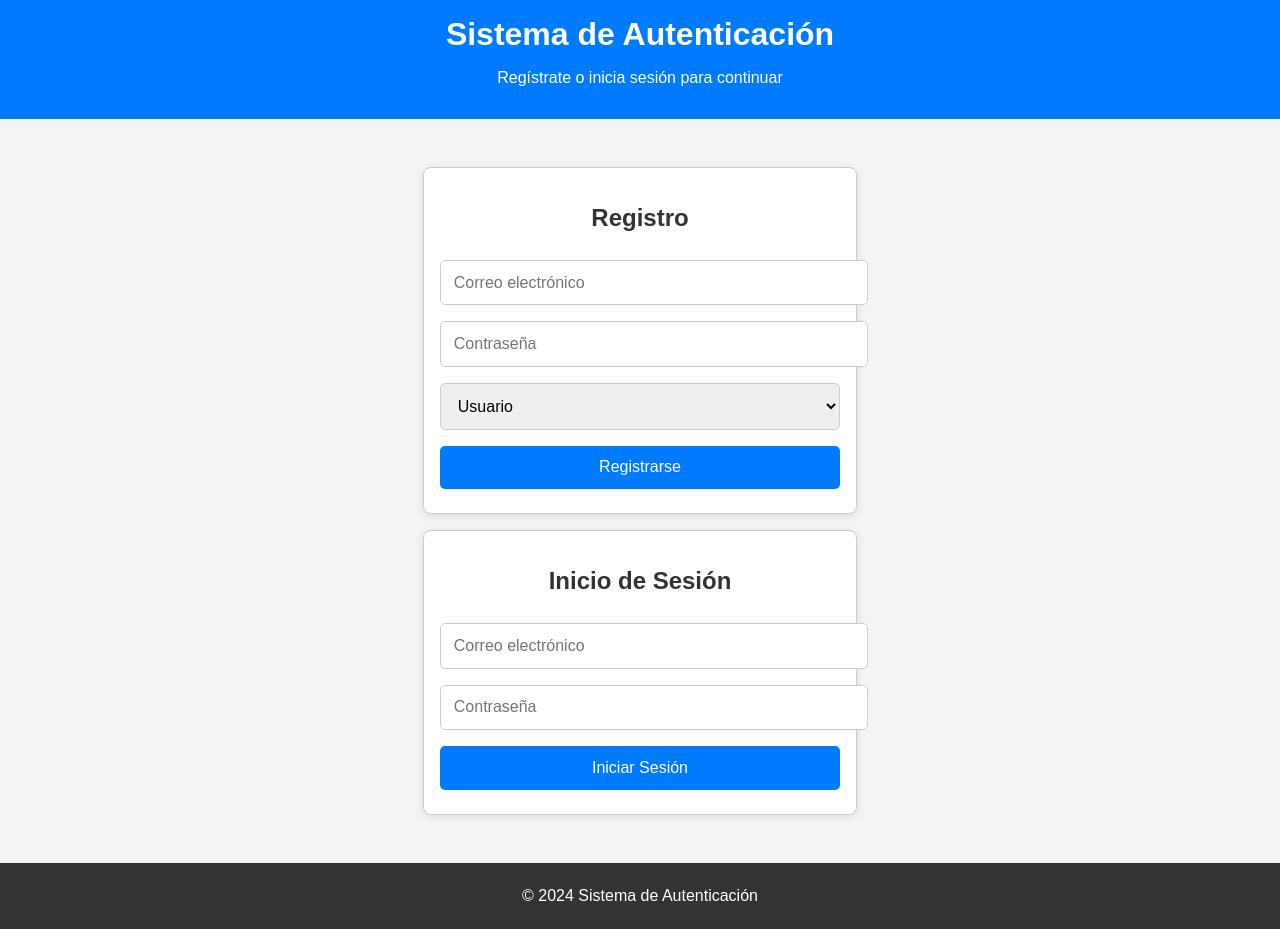
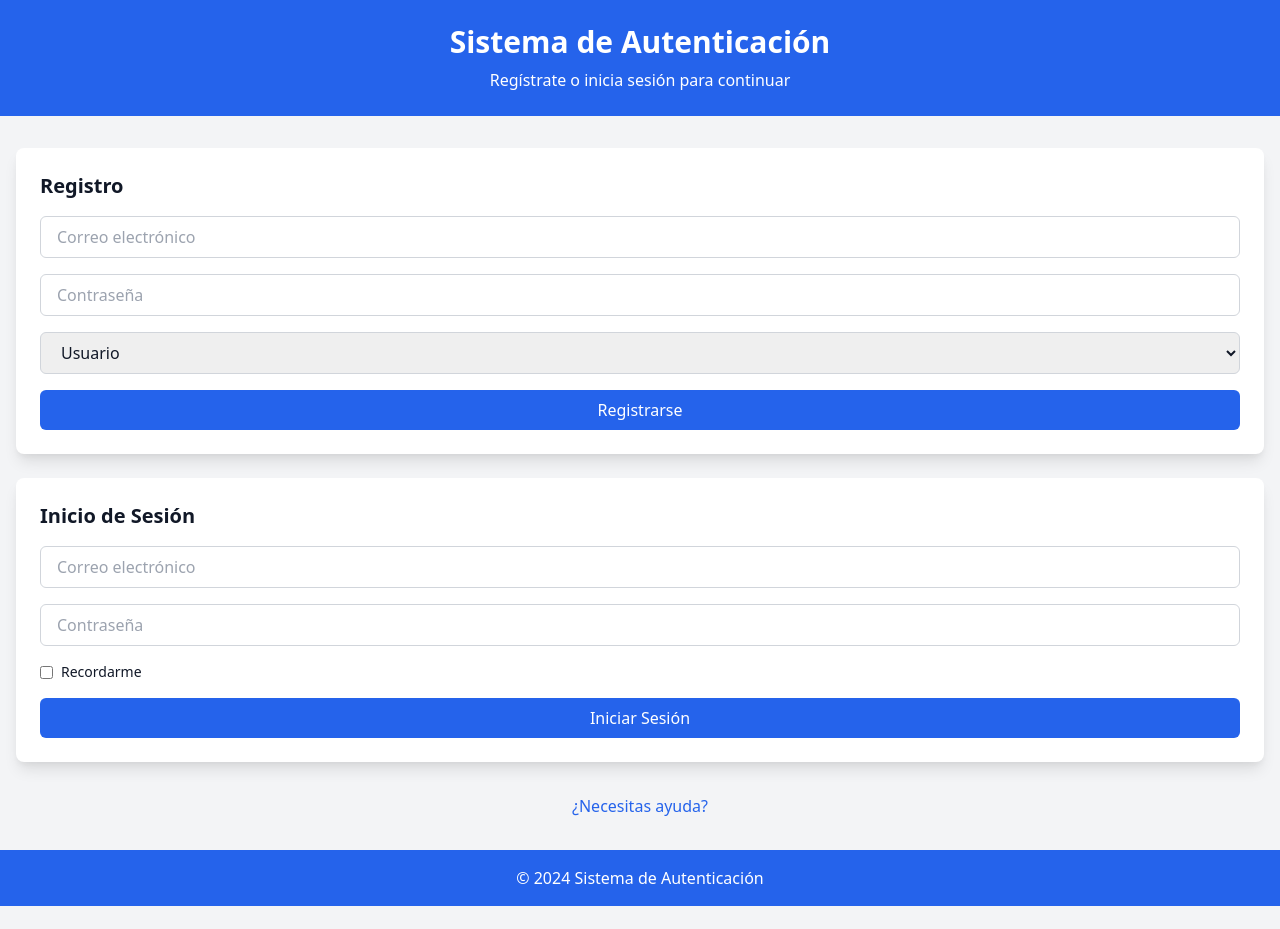
Before and after one commit to huggco97/challenge12_autenticacion_login, a website: page views/index.html in a window 1280 px wide. After the commit the page ends 906 px from the top, so only its background shows below. Drawn offline with nearby package versions, Linux system fonts and the light colour scheme.

Commit message:
feat: mejoras en los archivos views, y controllers

```diff
--- a/public/style.css
+++ /dev/null
@@ -1,78 +0,0 @@
-
-body {
-    font-family: Arial, sans-serif;
-    margin: 0;
-    padding: 0;
-    background-color: #f4f4f4;
-    color: #333;
-    display: flex;
-    flex-direction: column;
-    min-height: 100vh;
-}
-
-header {
-    background-color: #007BFF;
-    color: white;
-    padding: 1rem;
-    text-align: center;
-}
-
-header h1 {
-    margin: 0;
-}
-
-nav ul {
-    list-style: none;
-    padding: 0;
-    display: flex;
-    justify-content: center;
-    gap: 1rem;
-}
-
-nav a {
-    color: white;
-    text-decoration: none;
-}
-
-main {
-    flex: 1;
-    padding: 2rem;
-    text-align: center;
-}
-
-.form-container {
-    margin: 1rem auto;
-    padding: 1rem;
-    max-width: 400px;
-    background: white;
-    border: 1px solid #ccc;
-    border-radius: 8px;
-    box-shadow: 0 2px 8px rgba(0, 0, 0, 0.1);
-}
-
-input, select, button {
-    width: 100%;
-    padding: 0.8rem;
-    margin: 0.5rem 0;
-    border: 1px solid #ccc;
-    border-radius: 5px;
-    font-size: 1rem;
-}
-
-button {
-    background-color: #007BFF;
-    color: white;
-    border: none;
-    cursor: pointer;
-}
-
-button:hover {
-    background-color: #0056b3;
-}
-
-footer {
-    background-color: #333;
-    color: white;
-    text-align: center;
-    padding: 0.5rem;
-}
--- a/views/index.html
+++ b/views/index.html
@@ -1,44 +1,75 @@
 
-<!DOCTYPE html>
+
+    <!DOCTYPE html>
 <html lang="es-PY">
 <head>
     <meta charset="UTF-8">
     <meta name="viewport" content="width=device-width, initial-scale=1.0">
     <title>Inicio - Autenticación</title>
-    <link rel="stylesheet" href="../public/style.css">
+    <link rel="stylesheet" href="https://cdnjs.cloudflare.com/ajax/libs/tailwindcss/2.2.19/tailwind.min.css">
+    <link href="/public/output.css" rel="stylesheet">
 </head>
-<body>
-    <header>
-        <h1>Sistema de Autenticación</h1>
-        <p>Regístrate o inicia sesión para continuar</p>
+<body class="bg-gray-100 text-gray-900">
+
+    <header class="bg-blue-600 text-white py-6 text-center">
+        <h1 class="text-3xl font-bold">Sistema de Autenticación</h1>
+        <p class="mt-2">Regístrate o inicia sesión para continuar</p>
     </header>
 
-    <main>
-        <section class="form-container">
-            <h2>Registro</h2>
-            <form action="/auth/register" method="POST">
-                <input type="email" name="email" placeholder="Correo electrónico" required>
-                <input type="password" name="password" placeholder="Contraseña" required>
-                <select name="role" required>
+    <main class="container mx-auto px-4 py-8">
+        <section class="bg-white p-6 rounded-lg shadow-lg mb-6">
+            <h2 class="text-xl font-semibold mb-4">Registro</h2>
+            <form action="/auth/register" method="POST" class="space-y-4">
+                <input type="email" name="email" placeholder="Correo electrónico" required class="w-full px-4 py-2 border border-gray-300 rounded-md focus:outline-none focus:ring-2 focus:ring-blue-500">
+                <input type="password" name="password" placeholder="Contraseña" required class="w-full px-4 py-2 border border-gray-300 rounded-md focus:outline-none focus:ring-2 focus:ring-blue-500">
+                <select name="role" required class="w-full px-4 py-2 border border-gray-300 rounded-md focus:outline-none focus:ring-2 focus:ring-blue-500">
                     <option value="Usuario">Usuario</option>
                     <option value="Administrador">Administrador</option>
                 </select>
-                <button type="submit">Registrarse</button>
+                <button type="submit" class="w-full bg-blue-600 text-white py-2 rounded-md hover:bg-blue-700 transition duration-200">Registrarse</button>
             </form>
         </section>
 
-        <section class="form-container">
-            <h2>Inicio de Sesión</h2>
-            <form action="/auth/login" method="POST">
-                <input type="email" name="email" placeholder="Correo electrónico" required>
-                <input type="password" name="password" placeholder="Contraseña" required>
-                <button type="submit">Iniciar Sesión</button>
+        <section class="bg-white p-6 rounded-lg shadow-lg">
+            <h2 class="text-xl font-semibold mb-4">Inicio de Sesión</h2>
+            <form action="/auth/login" method="POST" class="space-y-4">
+                <input type="email" name="email" placeholder="Correo electrónico" required class="w-full px-4 py-2 border border-gray-300 rounded-md focus:outline-none focus:ring-2 focus:ring-blue-500">
+                <input type="password" name="password" placeholder="Contraseña" required class="w-full px-4 py-2 border border-gray-300 rounded-md focus:outline-none focus:ring-2 focus:ring-blue-500">
+
+                <!-- Checkbox Recordarme -->
+                <div class="flex items-center">
+                    <input type="checkbox" name="rememberMe" id="rememberMe" class="mr-2">
+                    <label for="rememberMe" class="text-sm">Recordarme</label>
+                </div>
+
+                <button type="submit" class="w-full bg-blue-600 text-white py-2 rounded-md hover:bg-blue-700 transition duration-200">Iniciar Sesión</button>
             </form>
         </section>
+
+        <div class="mt-8 text-center">
+            <a href="/help" class="text-blue-600 hover:underline">¿Necesitas ayuda?</a>
+        </div>
     </main>
 
-    <footer>
+    <footer class="bg-blue-600 text-white text-center py-4">
         <p>&copy; 2024 Sistema de Autenticación</p>
     </footer>
+
+    <script>
+        // Función de redirección basada en el rol del usuario
+        function redirectToRolePage(role) {
+            if (role === 'admin') {
+                window.location.href = '/admin';
+            } else if (role === 'user') {
+                window.location.href = '/user';
+            } else {
+                window.location.href = '/';
+            }
+        }
+
+        // Simulación de redirección después de iniciar sesión
+        // Esta parte debería ser manejada en el backend donde se pasa el rol del usuario
+        // Ejemplo: redirectToRolePage('admin'); Esto sería dinámico según el rol retornado del servidor
+    </script>
 </body>
 </html>
```
Also changed, not shown: controllers/authController.js (+39 -9 lines), package.json (+6 -2 lines), server.js (+90 -5 lines), views/admin.html (+37 -13 lines), views/user.html (+22 -13 lines).
